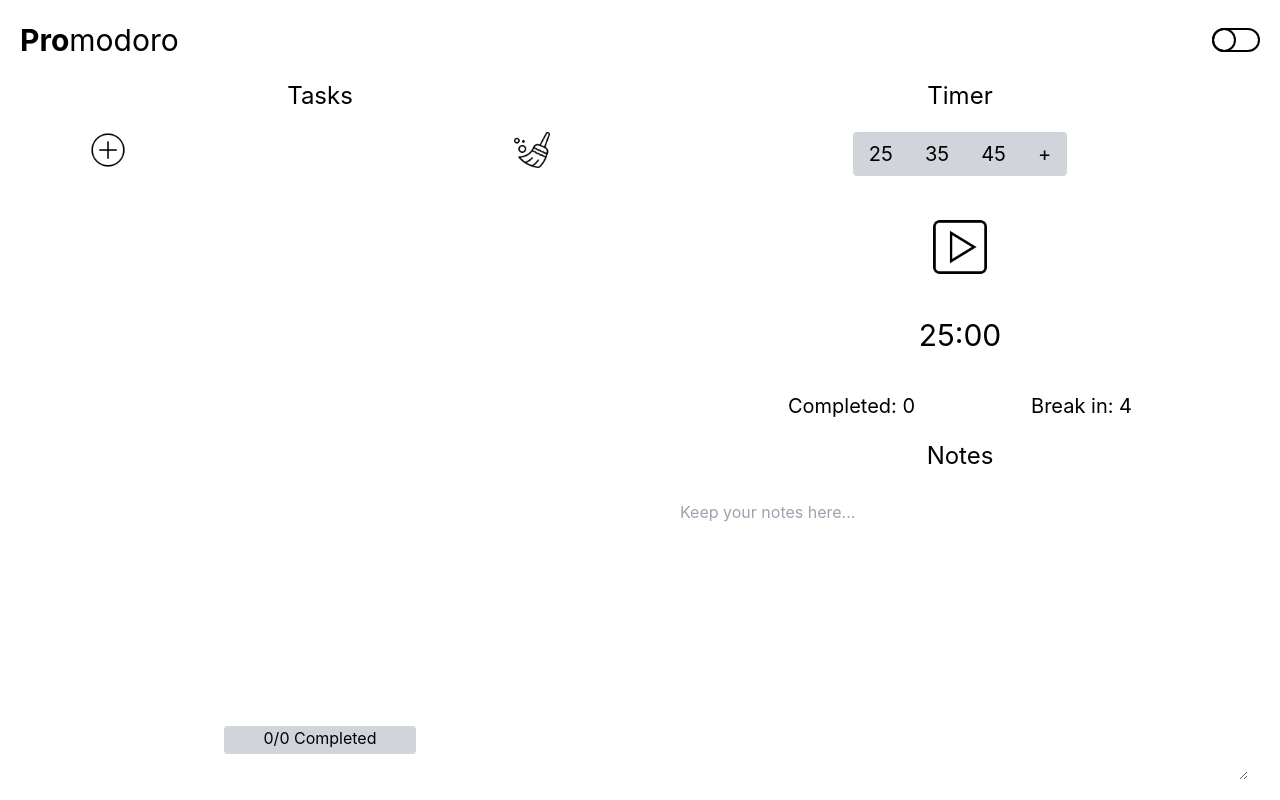
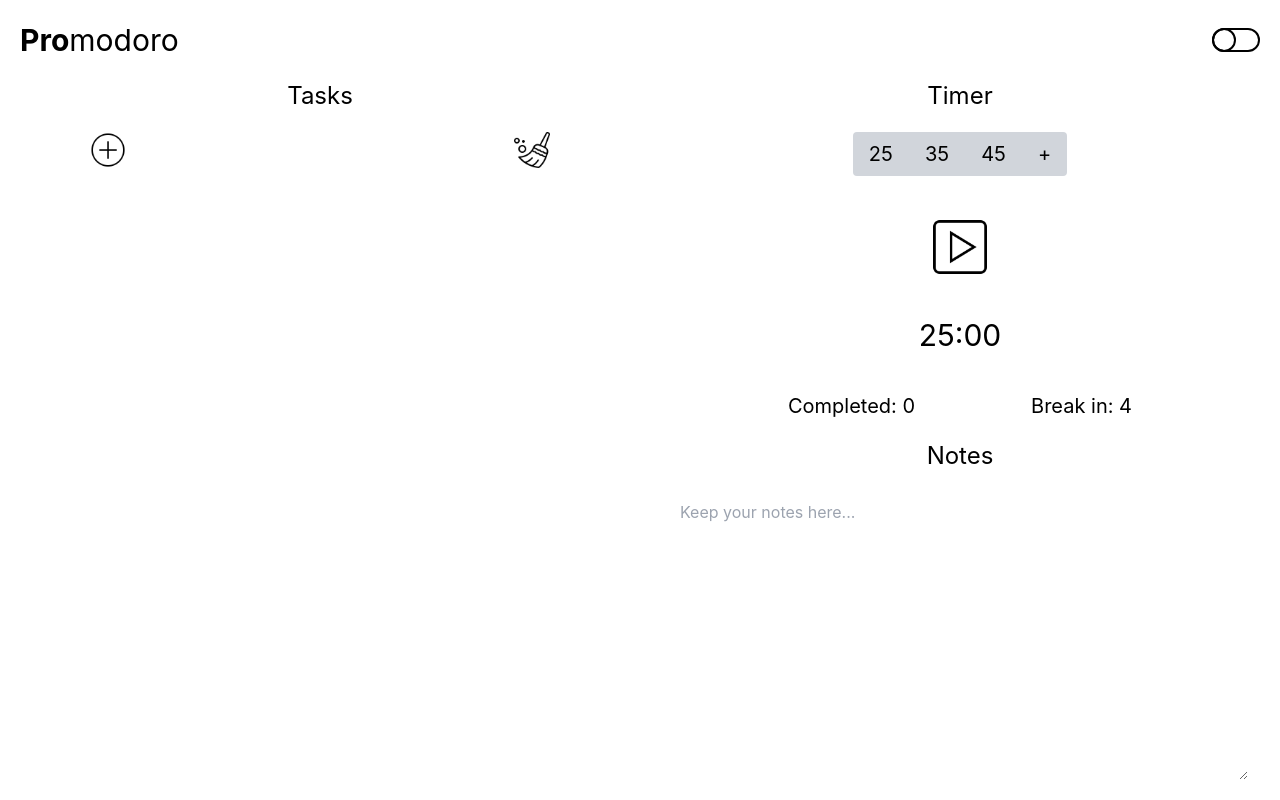
Before and after one commit to kalecodes/promodoro, a React (Create React App) app: page / in a window 1280 px wide. Built offline with nearby package versions, Linux system fonts and the light colour scheme; a web font is replaced by a local one.

Commit message:
remove task counter

```diff
--- a/src/components/TaskModal/index.js
+++ b/src/components/TaskModal/index.js
@@ -1,6 +1,6 @@
 import React, {useState} from "react";
 
-function TaskModal({ newTaskModal, setNewTaskModal, tasks, setTasks, setTaskCount }) {
+function TaskModal({ newTaskModal, setNewTaskModal, tasks, setTasks }) {
   const [taskTitle, setTaskTitle] = useState('');
 
   const stopProp = (e) => {
@@ -24,7 +24,7 @@ function TaskModal({ newTaskModal, setNewTaskModal, tasks, setTasks, setTaskCoun
 
     const newTasksArr = [...tasks, task];
     setTasks(newTasksArr);
-    setTaskCount(newTasksArr.length);
+    // setTaskCount(newTasksArr.length);
 
     localStorage.setItem("tasks", JSON.stringify(newTasksArr));
 
--- a/src/components/Tasks/index.js
+++ b/src/components/Tasks/index.js
@@ -8,7 +8,7 @@ function Tasks()  {
   const [newTaskModal, setNewTaskModal] = useState(false);
   const [subtaskModal, setSubtaskModal] = useState(false);
   const [focusedTaskTitle, setFocusedTaskTitle] = useState('')
-  const [taskCount, setTaskCount] = useState(0);
+  // const [taskCount, setTaskCount] = useState(0);
 
   const triggerModal = () => {
     setNewTaskModal(!newTaskModal);
@@ -56,13 +56,15 @@ function Tasks()  {
     const savedTasks = JSON.parse(localStorage.getItem("tasks"));
     if (savedTasks) {
       setTasks(savedTasks);
-      setTaskCount(savedTasks.length);
+      // setTaskCount(savedTasks.length);
     }
   }, [])
 
   return(
     <section className="mt-5 lg:mt-0 lg:w-1/2 flex flex-col order-2 lg:order-none">
-      {newTaskModal && <TaskModal newTaskModal={newTaskModal} setNewTaskModal={setNewTaskModal} tasks={tasks} setTasks={setTasks} setTaskCount={setTaskCount} />}
+      {newTaskModal && <TaskModal newTaskModal={newTaskModal} setNewTaskModal={setNewTaskModal} tasks={tasks} setTasks={setTasks}
+      // setTaskCount={setTaskCount}
+       />}
       {subtaskModal && <SubtaskModal subtaskModal={subtaskModal} setSubtaskModal={setSubtaskModal} focusedTaskTitle={focusedTaskTitle} setFocusedTaskTitle={setFocusedTaskTitle} tasks={tasks} setTasks={setTasks} />}
       <div className="text-2xl">Tasks</div>
       <div className="lg:w-9/10 lg:h-9/10 lg:m-auto flex flex-col">
@@ -83,11 +85,11 @@ function Tasks()  {
         <div id="task-container" className="h-5/6 overflow-scroll order-3 lg:order-none">
           {tasks && tasks.map((task) => <Task task={task} triggerSubtaskModal={triggerSubtaskModal} deleteTask={deleteTask} deleteSubtask={deleteSubtask} key={task.title}/>)}
         </div>
-        <div className="h-1/10 flex justify-center items-center order-2 lg:order-none">
+        {/* <div className="h-1/10 flex justify-center items-center order-2 lg:order-none">
           <div className="w-1/3 min-w-fit h-7 rounded bg-gray-300">
             0/{taskCount} Completed
           </div>
-        </div>
+        </div> */}
       </div>
     </section>
   )
```
